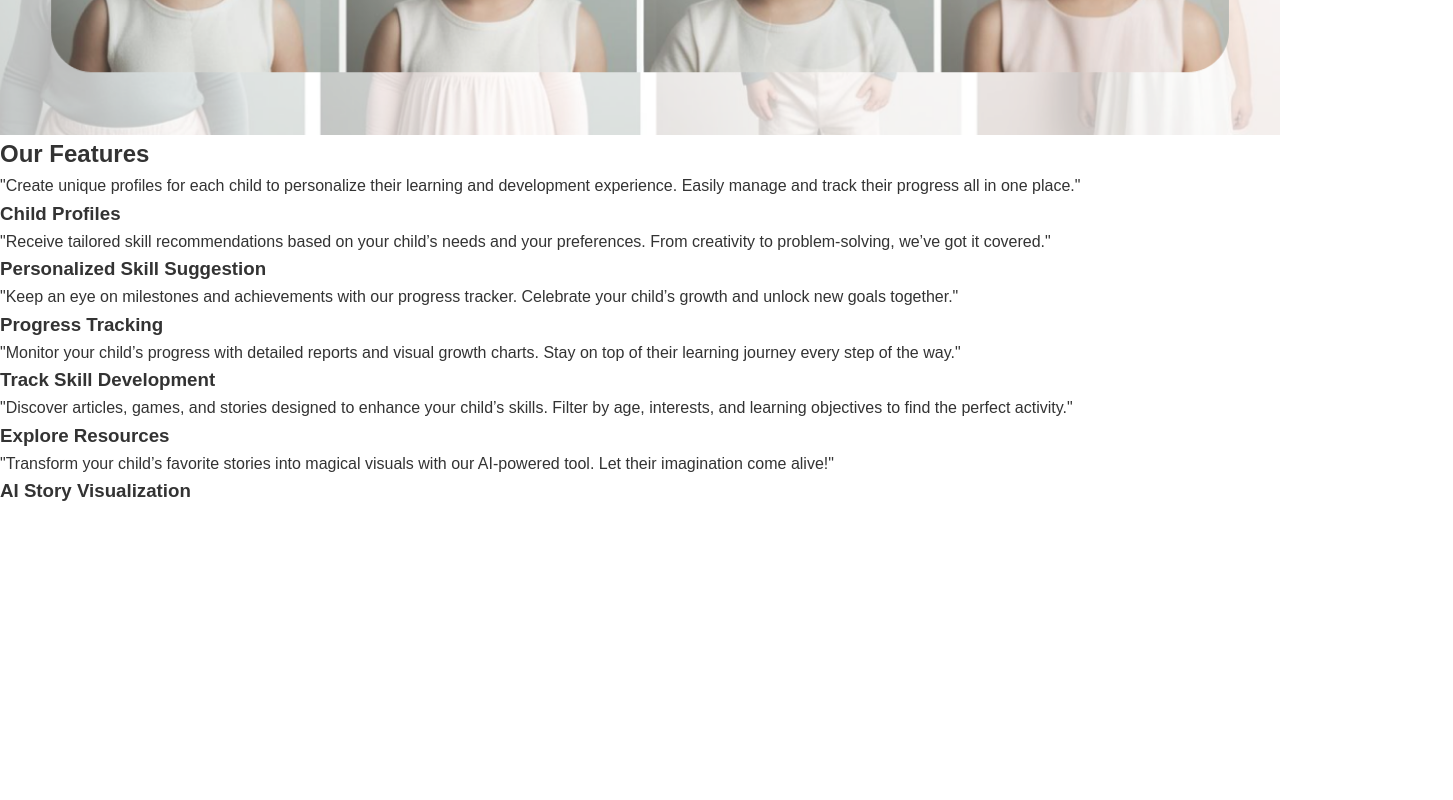
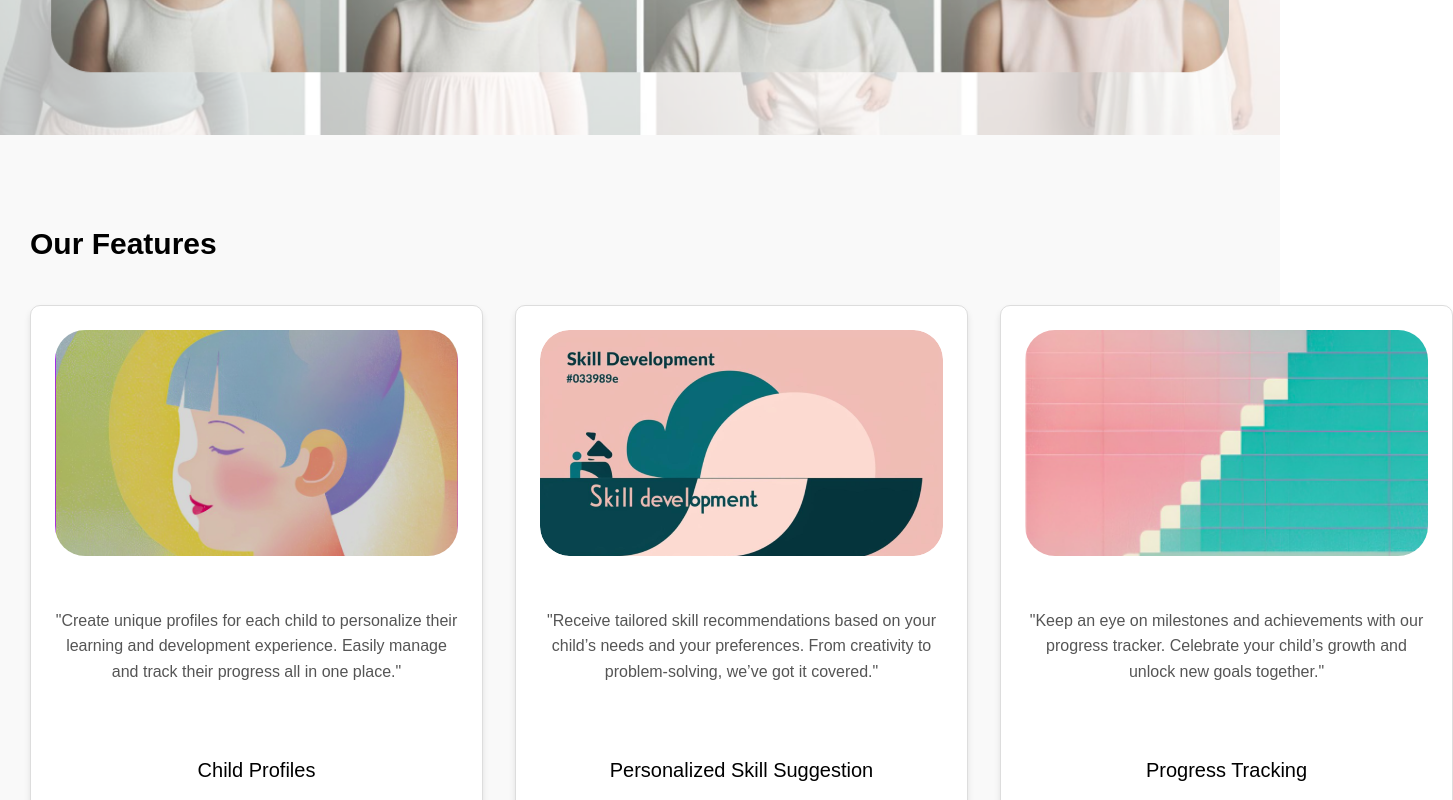
Before and after one commit to Yasmina-Maddah/nestling-frontend, a React (Create React App) app: page / in a window 1280 px wide. Shown: the part 760-1560 px from the top of the page, 1453 px wide, since content can reach past the window. Before the commit the page ends 1266 px from the top, so only its background shows below. Built offline with nearby package versions, Linux system fonts and the light colour scheme.

Commit message:
Styled the Features section

```diff
--- a/src/components/Features/Features.css
+++ b/src/components/Features/Features.css
@@ -0,0 +1,97 @@
+.features-section {
+  padding: 3rem 30px;
+  background-color: #f9f9f9;
+  text-align: start;
+}
+
+.features-title {
+  font-size: 30px;
+  font-weight: bold;
+  margin-bottom: 37px;
+  margin-top: 37px;
+  color: #000000;
+}
+
+.features-grid {
+  display: grid;
+  grid-template-columns: repeat(3, 1fr);
+  gap: 32px;
+}
+
+.feature-card {
+  background-color: #ffffff;
+  border: 1px solid #ddd;
+  border-radius: 10px;
+  padding: 1.5rem;
+  box-shadow: 0 4px 6px rgba(0, 0, 0, 0.1);
+  transition: transform 0.3s ease, box-shadow 0.3s ease;
+}
+
+.feature-card:hover {
+  transform: translateY(-10px);
+  box-shadow: 0 8px 12px rgba(0, 0, 0, 0.2);
+}
+
+.feature-icon {
+  width: 403px;
+  height: 226px;
+  border-radius: 30px;
+  margin: 0 auto 1rem auto;
+  background-size: cover;
+  background-repeat: no-repeat;
+  background-position: center;
+}
+
+.feature-icon-one {
+  background-image: url('../../assets/images/CreateProfile.png');
+}
+
+.feature-icon-two {
+  background-image: url('../../assets/images/SkillDevelopement.png');
+}
+
+.feature-icon-three {
+  background-image: url('../../assets/images/ProgressTracking.png');
+}
+
+.feature-icon-four {
+  background-image: url('../../assets/images/TrackSkill.png');
+}
+
+.feature-icon-five {
+  background-image: url('../../assets/images/Resouces.png');
+}
+
+.feature-icon-six {
+  background-image: url('../../assets/images/StoryVisualization.png');
+}
+
+.feature-title {
+  font-size: 20px;
+  text-align: center;
+  padding-bottom: 36px;
+  padding-top: 70px;
+  font-weight:normal;
+  margin-bottom: 0.5rem;
+  color: #000000;
+}
+
+.feature-description {
+  text-align: center;
+  padding-top: 36px;
+  font-size: 1rem;
+  color: #555;
+  line-height: 1.6;
+}
+
+@media (max-width: 768px) {
+  .features-grid {
+    grid-template-columns: repeat(2, 1fr);
+  }
+}
+
+@media (max-width: 480px) {
+  .features-grid {
+    grid-template-columns: 1fr;
+  }
+}
```
